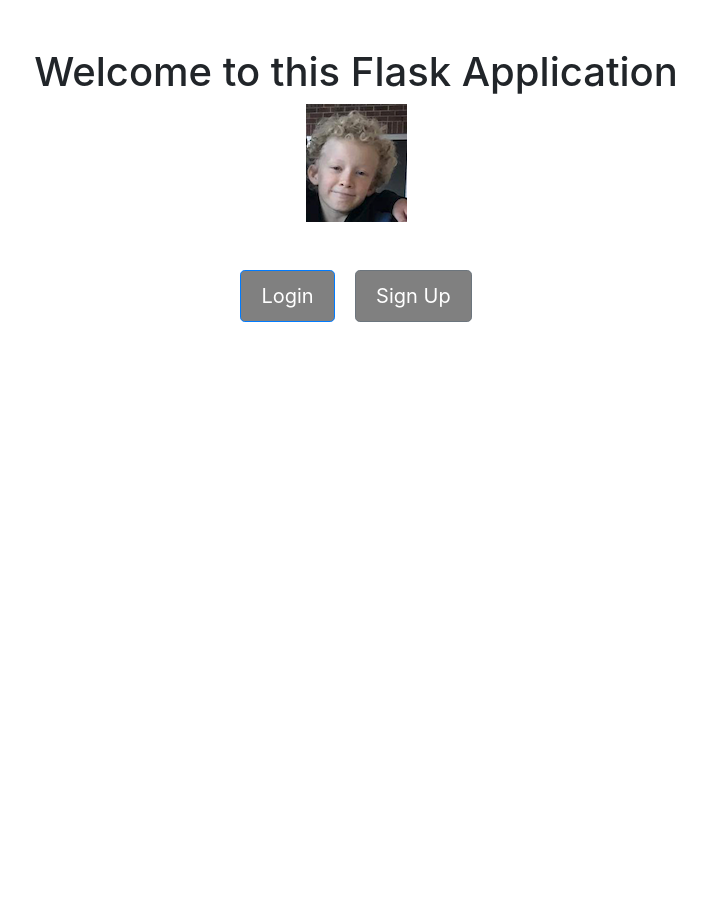
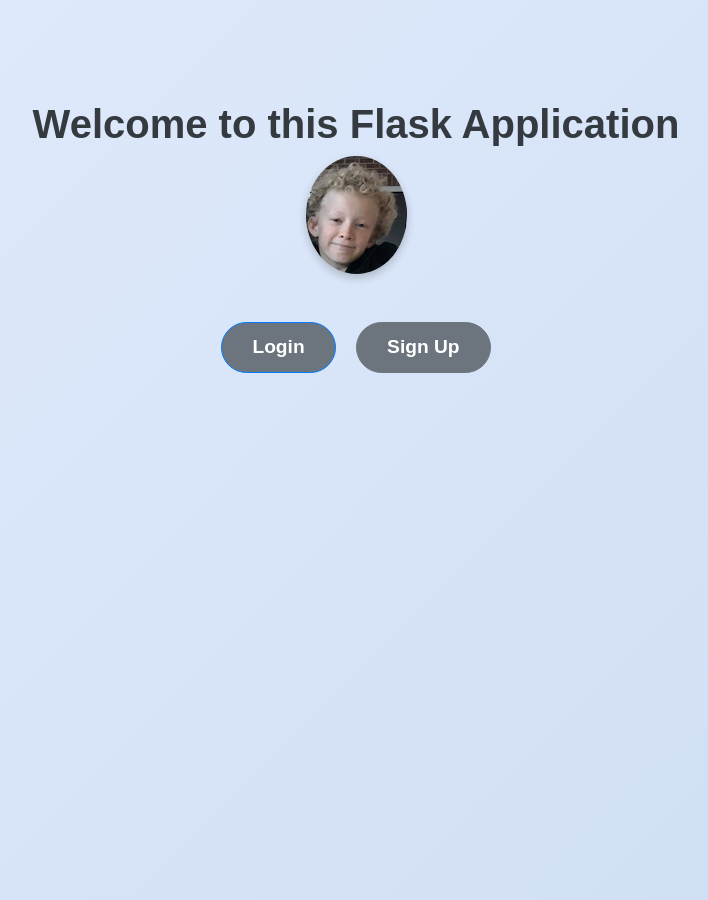
Before and after one commit to DeMass199/Assessment, a Flask app: page / in a window 1280 px wide. Shown: the whole page, without its empty margins (284-992 px from the left). Before the commit the page ends 322 px from the top, so only its background shows below. Run offline with Flask 3, Linux system fonts and the light colour scheme; some libraries are stand-ins or nearby versions.

Commit message:
looks better

```diff
--- a/flask_app/templates/index.html
+++ b/flask_app/templates/index.html
@@ -3,52 +3,78 @@
   <head>
     <meta charset="UTF-8" />
     <meta name="viewport" content="width=device-width, initial-scale=1.0" />
-   <!-- Bootstrap CSS -->
-    <link href="https://maxcdn.bootstrapcdn.com/bootstrap/4.5.2/css/bootstrap.min.css" rel="stylesheet" />
-    <link href="style.css" rel="stylesheet" /> <!-- Add this line to link the style.css file -->
+    <!-- Bootstrap CSS -->
+    <link
+      href="https://maxcdn.bootstrapcdn.com/bootstrap/4.5.2/css/bootstrap.min.css"
+      rel="stylesheet"
+    />
+    <link href="style.css" rel="stylesheet" />
     <title>Home</title>
     <style>
       .btn-lg {
-        padding: 10px 20px;
-        font-size: 20px;
-      }
-
-      .center {
-        display: flex;
-        justify-content: center;
-        align-items: center;
-        height: 100vh;
+        padding: 10px 30px;
+        font-size: 1.2rem;
+        border-radius: 30px;
+        font-weight: bold;
+        transition: background-color 0.3s ease;
       }
 
       .btn-primary {
-        background-color: grey;
+        background-color: #6c757d;
         color: white;
       }
 
       .btn-secondary {
-        background-color: grey;
+        background-color: #6c757d;
         color: white;
       }
 
-      .btn-primary:hover,
+      .btn-primary:hover {
+        background-color: #0056b3;
+        color: white;
+      }
+
       .btn-secondary:hover {
-        background-color: blue;
+        background-color: #0056b3;
         color: white;
+      }
+
+      body {
+        background: linear-gradient(135deg, #e0eafc, #cfdef3);
+        height: 100vh;
+        font-family: "Arial", sans-serif;
+      }
+
+      .container {
+        margin-top: 100px;
+      }
+
+      img {
+        max-width: 200px;
+        border-radius: 50%;
+        box-shadow: 0 4px 8px rgba(0, 0, 0, 0.2);
+      }
+
+      h1 {
+        font-weight: bold;
+        color: #343a40;
+      }
+
+      .mt-4 a {
+        text-decoration: none;
       }
     </style>
   </head>
   <body>
-    <div class="container text-center mt-5">
+    <div class="container text-center">
       <h1>Welcome to this Flask Application</h1>
-      <!-- logo -->
+      <!-- Logo -->
       <img
         src="static/Tas.png"
         alt="Logo"
         class="mb-4"
-        style="max-width: 150px;"
       />
-
-      <!-- button -->
+      <!-- Buttons -->
       <div class="mt-4">
         <a href="/login">
           <button class="btn btn-primary btn-lg mx-2">Login</button>
```
Also changed, not shown: flask_app/templates/login.html (+74 -25 lines).
